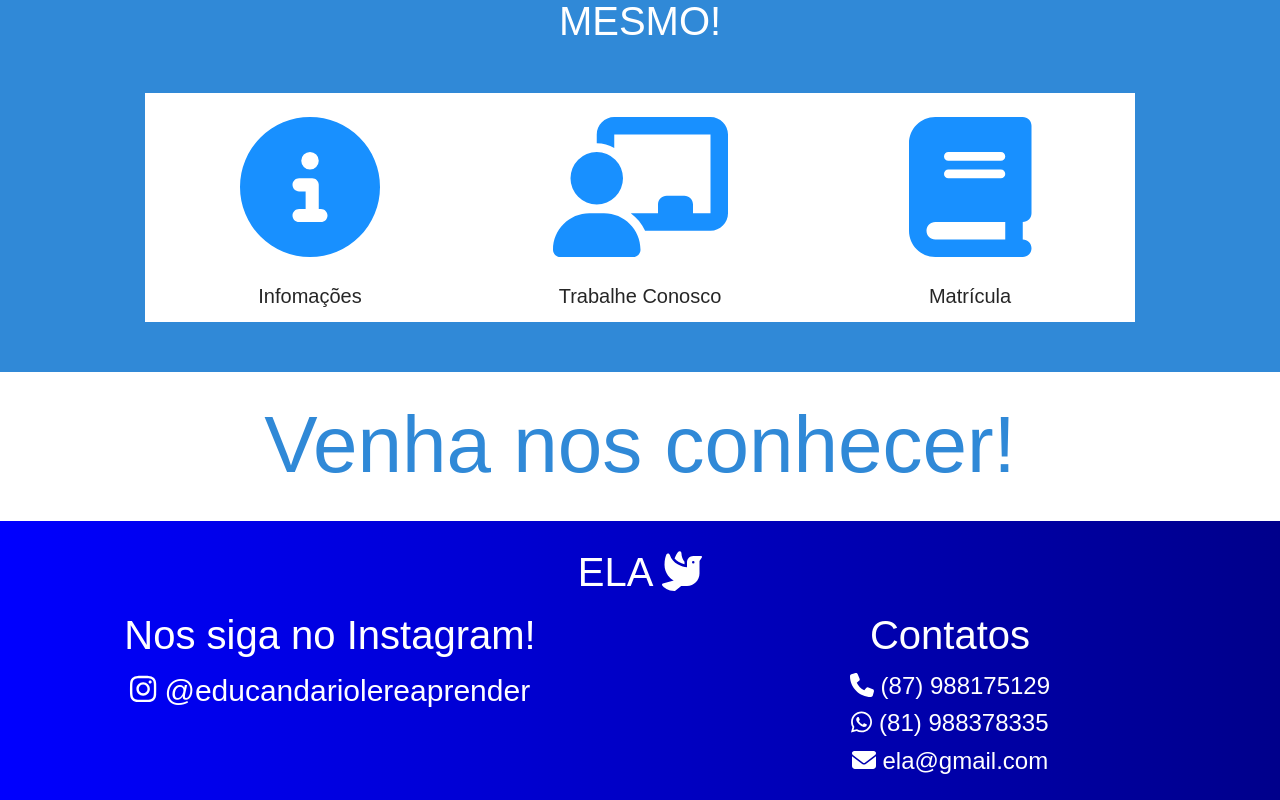
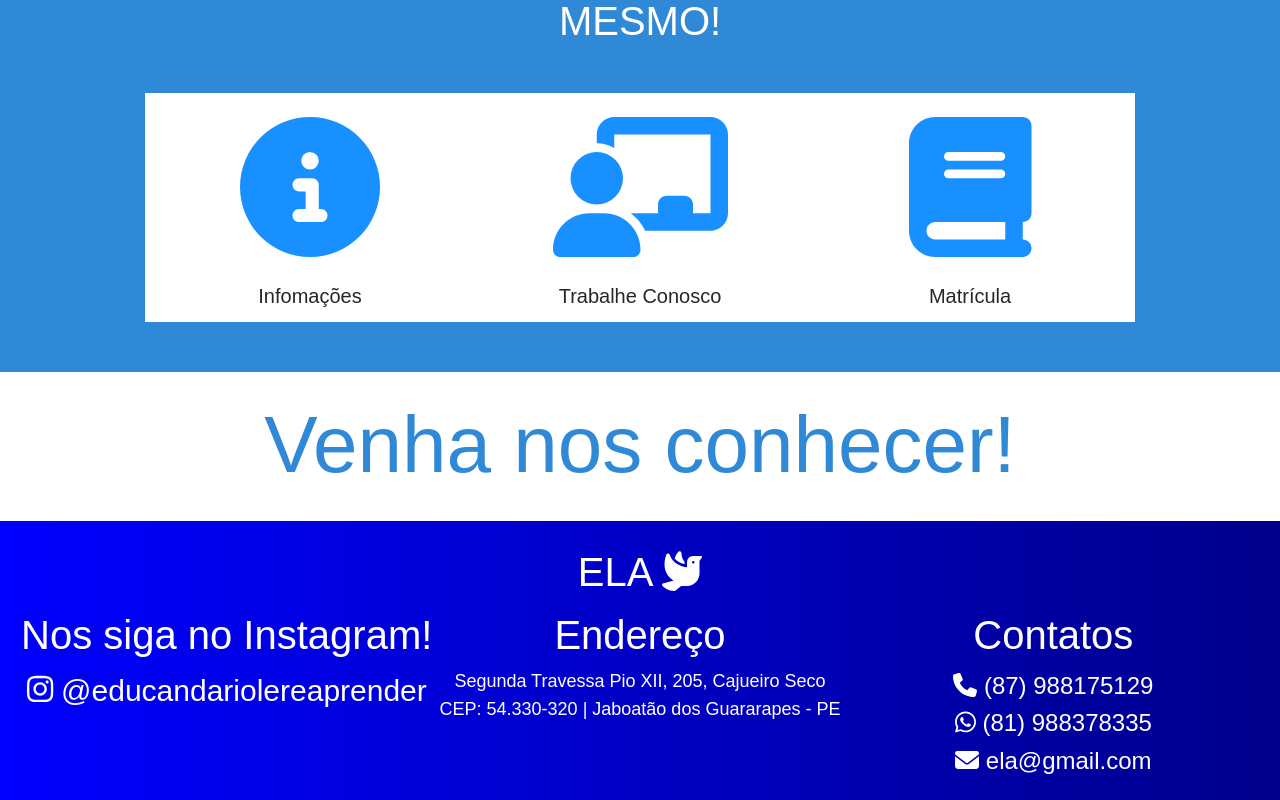
Before and after one commit to srcmarcelo/ela-web, a React (Create React App) app: page / in a window 1280 px wide. Shown: the part 921-1721 px from the top of the page. Built offline with nearby package versions, Linux system fonts and the light colour scheme; the HTML template or start-up script is replaced by a standard one.

Commit message:
address on footer

```diff
--- a/src/components/Footer/index.jsx
+++ b/src/components/Footer/index.jsx
@@ -22,6 +22,11 @@ const Footer = () => (
         </a>
       </div>
       <div className="content">
+        <div className="headers">Endereço</div>
+        <div className="address">Segunda Travessa Pio XII, 205, Cajueiro Seco</div>
+        <div className="address">CEP: 54.330-320 | Jaboatão dos Guararapes - PE</div>
+      </div>
+      <div className="content">
         <div className="headers">Contatos</div>
         <div className="contacts">
           <FontAwesomeIcon icon={faPhone} /> (87) 988175129
--- a/src/components/Footer/styles.js
+++ b/src/components/Footer/styles.js
@@ -13,8 +13,8 @@ export const FooterContainer = styled.div`
   .contactContainer {
     display: grid;
     grid-auto-flow: column;
-    grid-template-columns: repeat(2, 1fr);
-    @media (max-width: 640px) {
+    grid-template-columns: repeat(3, 1fr);
+    @media (max-width: 960px) {
       grid-auto-flow: row;
       grid-template-columns: none;
     }
@@ -35,6 +35,10 @@ export const FooterContainer = styled.div`
       .contacts {
         font-size: 24px;
       }
+
+      .address {
+        font-size: 18px;
+      }
     }
   }
 `;
```
